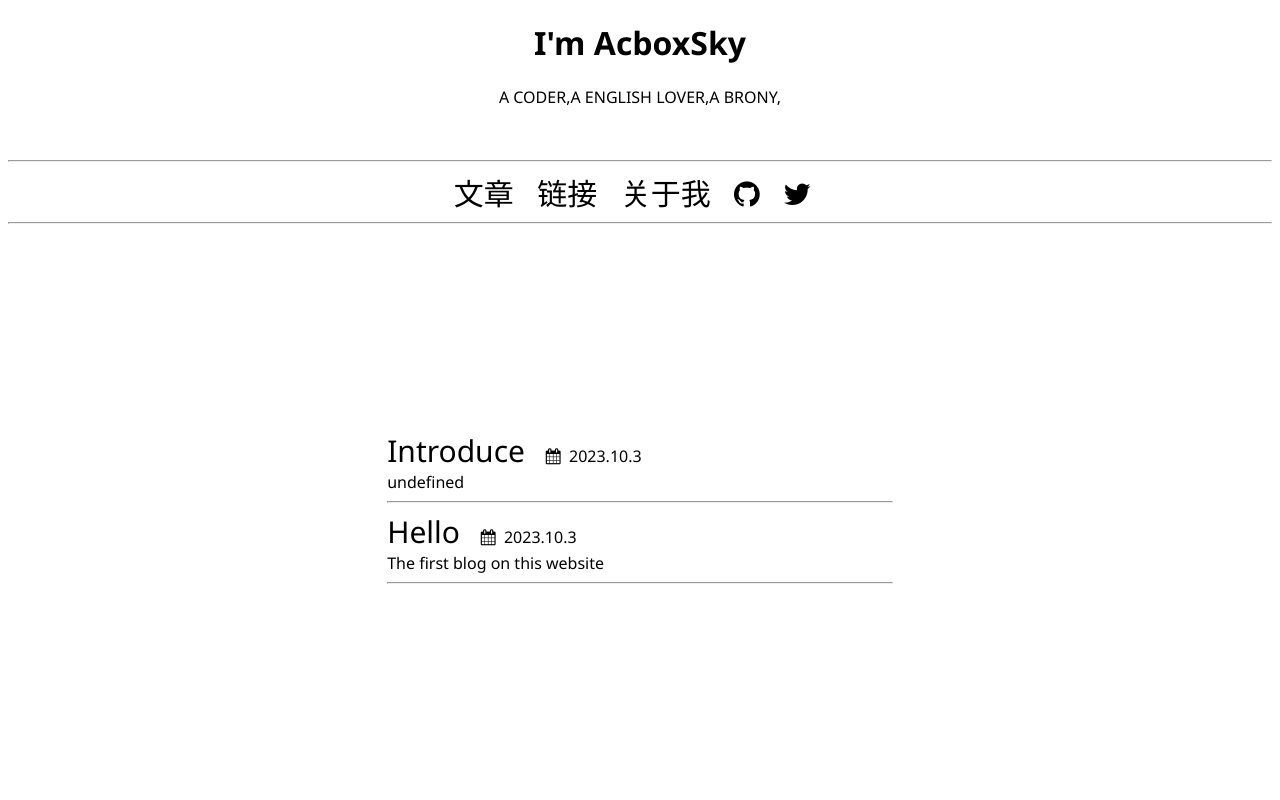
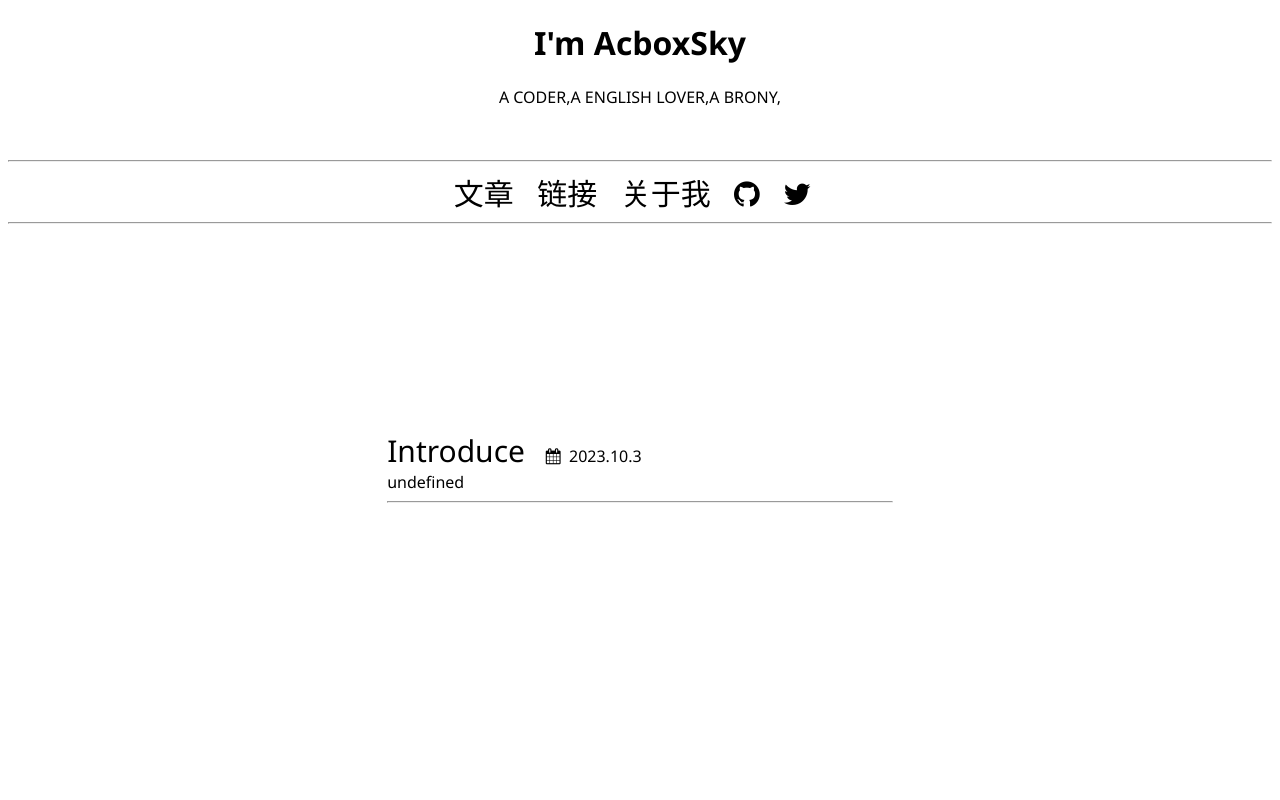
Before and after one commit to sheepbox8646/myblog, a Vue app: page / in a window 1280 px wide. Shown: the top 800 px of the page. Built offline with nearby package versions, Linux system fonts and the light colour scheme.

Commit message:
feat: Add function that can hide posts.

```diff
--- a/src/components/PostItem.vue
+++ b/src/components/PostItem.vue
@@ -6,6 +6,7 @@ const props = defineProps({
   file: String,
   introduce: String,
   pid: Number,
+  hide: Boolean,
 });
 
 let introduce = props.introduce;
@@ -16,6 +17,7 @@ introduce = ele.innerText;
 </script>
 
 <template>
+  <div v-if="!hide">
     <router-link :to="`/posts/${props.pid}`" class="item">
       <div>
         <span style="font-size: 30px">{{ title }}</span>
@@ -26,6 +28,8 @@ introduce = ele.innerText;
         <span>{{ introduce }}</span>
       </div>
     </router-link>
+    <hr />
+  </div>
 </template>
 
 <style scoped>
@@ -33,6 +37,7 @@ introduce = ele.innerText;
   text-decoration: none;
   color: black;
 }
+
 .item:hover {
   color: skyblue;
 }
--- a/src/components/Posts.vue
+++ b/src/components/Posts.vue
@@ -14,8 +14,14 @@ document.title = "AcboxSky---Posts"
 
 <template>
   <div v-for="(post, index) in posts">
-    <PostItem :title="post.title" :time="post.time" :file="post.file" :introduce="post.introduce" :pid="index"/>
-    <hr />
+    <PostItem
+      :title="post.title"
+      :time="post.time"
+      :file="post.file"
+      :introduce="post.introduce"
+      :pid="index"
+      :hide="post.hide"
+    />
   </div>
 </template>
 
--- a/src/config/post.ts
+++ b/src/config/post.ts
@@ -5,6 +5,7 @@ const post = [
     tag: ["blogs"],
     file: "first.md",
     introduce: "The first blog on this website",
+    hide: true
   },
   {
     title: "Introduce",
```
Lines whose indentation alone changed are shown as unchanged.
